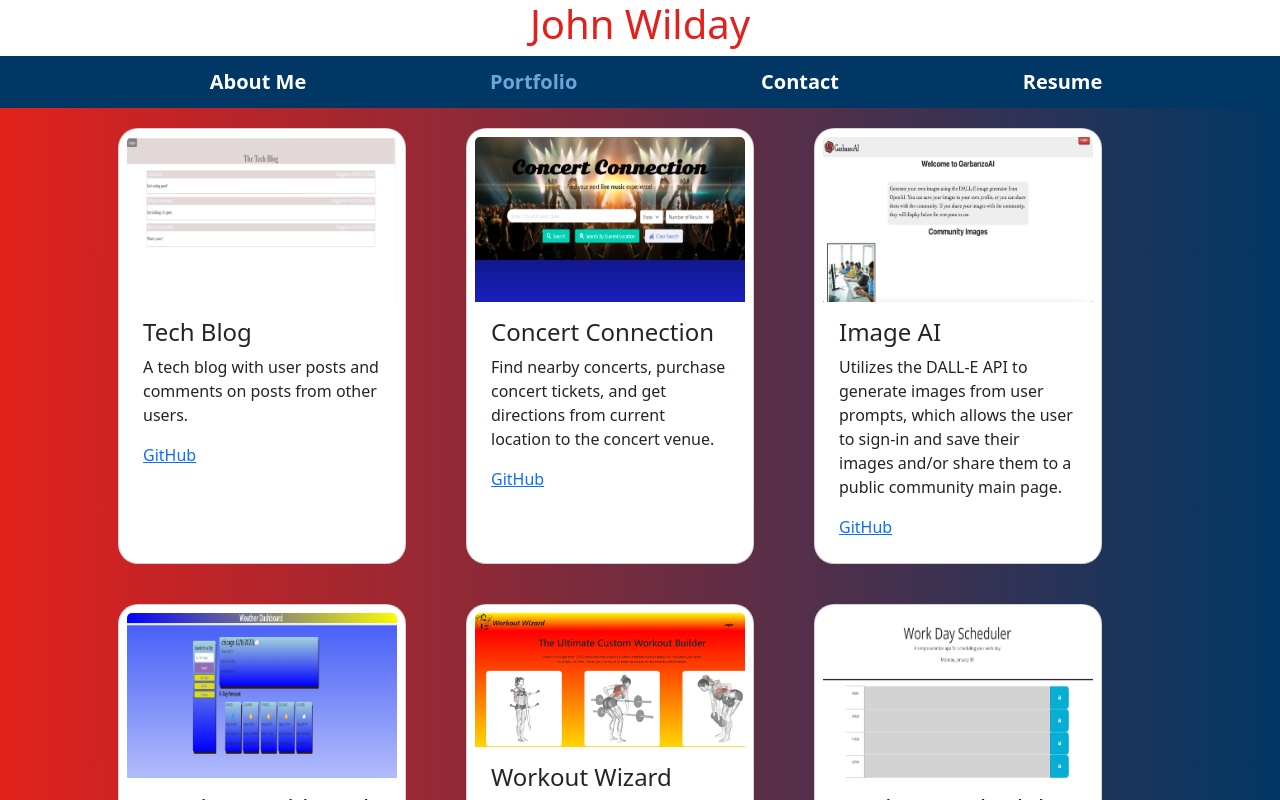
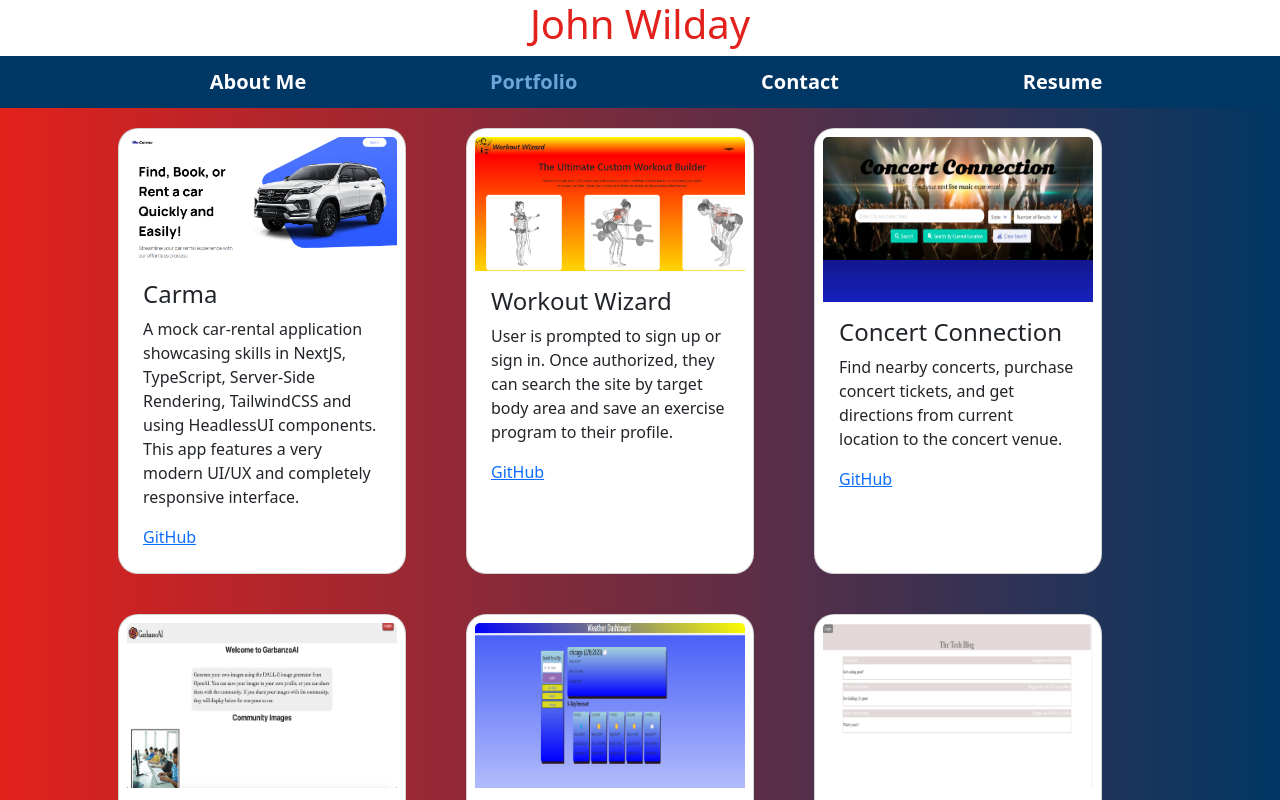
Before and after one commit to 999888Z/react-portfolio, a React (Create React App) app: page / in a window 1280 px wide. Both pictures are taken after a click on the button "Portfolio". Shown: the top 800 px of the page. Built offline with nearby package versions, Linux system fonts and the light colour scheme.

Commit message:
Put in latest project

```diff
--- a/src/components/About.js
+++ b/src/components/About.js
@@ -9,8 +9,7 @@ const About = () => {
       <div className="container">
         <div className="row">
           <div className="col" style={{marginLeft: "10px"}}>
-            <p className="about-text">My name is John. Thank you for viewing my portfolio.
-I am a full-stack developer who is passionate about programming and technological development. I am looking forward to applying my knowledge, problem-solving ability and creativity to create entertaining and easily accessible websites.</p>
+            <p className="about-text">I'm a dedicated web developer with a knack for turning ideas into interactive and visually captivating websites. With a strong foundation in coding and a keen eye for design, I strive to create exceptional online experiences that leave a lasting impression.</p>
           </div>
           <div className="col boss">
             <img className="boss" src={boss}/>
--- a/src/components/Portfolio.js
+++ b/src/components/Portfolio.js
@@ -4,7 +4,7 @@ import concert from '../assets/concert-connection.png'
 import image from '../assets/image-ai-screenshot.png'
 import weather from '../assets/weather-dashboard.png'
 import workout from '../assets/workout-wizard.png'
-import scheduler from '../assets/work-day-scheduler.png'
+import car from '../assets/carma.png'
 
 
 
@@ -12,20 +12,36 @@ import scheduler from '../assets/work-day-scheduler.png'
 const Portfolio = () => {
 
   const projects = [
+    {
+      name: "Carma",
+
+      img: car,
+
+      alt: 'Carma',
+
+      link: 'https://carma-car-rental.vercel.app/',
+
+      ghlink: 'https://github.com/Hoffalypse/carma-car-nextjs',
+
+      desc: 'A mock car-rental application showcasing skills in NextJS, TypeScript, Server-Side Rendering, TailwindCSS and using HeadlessUI components. This app features a very modern UI/UX and completely responsive interface.'
+
+    },
 
     {
-    name: "Tech Blog",
+      name: "Workout Wizard",
 
-    img: tech,
+      img: workout,
 
-    alt: 'Tech Blog',
+      alt: 'Workout Wizard',
 
-    link: 'https://tech-blog99.herokuapp.com/',
+      link: 'https://workout-wizard-app-99.herokuapp.com/',
 
-    ghlink: 'https://github.com/999888Z/tech-blog',
+      ghlink: 'https://github.com/999888Z/workout-wizard-app',
 
-    desc: 'A tech blog with user posts and comments on posts from other users.'
+      desc: 'User is prompted to sign up or sign in. Once authorized, they can search the site by target body area and save an exercise program to their profile.'
+
     },
+
 
     {
       name: "Concert Connection",
@@ -69,36 +85,23 @@ const Portfolio = () => {
       desc: 'Allows the user to input any city in the world and will then present the city name, current date, an emoji representing current weather condition, and the temperature, humidity, and windspeed, as well as a five-day forecast with the same elements.'
 
     },
+    {
+      name: "Tech Blog",
 
-    {
-      name: "Workout Wizard",
+      img: tech,
 
-      img: workout,
+      alt: 'Tech Blog',
 
-      alt: 'Workout Wizard',
+      link: 'https://tech-blog99.herokuapp.com/',
 
-      link: 'https://workout-wizard-app-99.herokuapp.com/',
+      ghlink: 'https://github.com/999888Z/tech-blog',
 
-      ghlink: 'https://github.com/999888Z/workout-wizard-app',
+      desc: 'A tech blog with user posts and comments on posts from other users.'
+      },
 
-      desc: 'User is prompted to sign up or sign in. Once authorized, they can search the site by target body area and save an exercise program to their profile.'
 
-    },
 
-    {
-      name: "Work-Day Scheduler",
 
-      img: scheduler,
-
-      alt: 'Work-Day Scheduler',
-
-      link: 'https://999888z.github.io/Work-Day-Scheduler/',
-
-      ghlink: 'https://github.com/999888Z/Work-Day-Scheduler',
-
-      desc: 'Allows the user to input text into a timeblock for each hour of the workday and save it by clicking a "lock" button at the end of each timeblock. Local storage is utilized, so the text persists upon page reload. Past hours are grey in color, the current hour is red, and future hours are green.'
-
-    },
 
     ]
 
```
Also changed, not shown: src/assets/carma.png (added), 1 other file (tests, documents, lock files or other folders).
